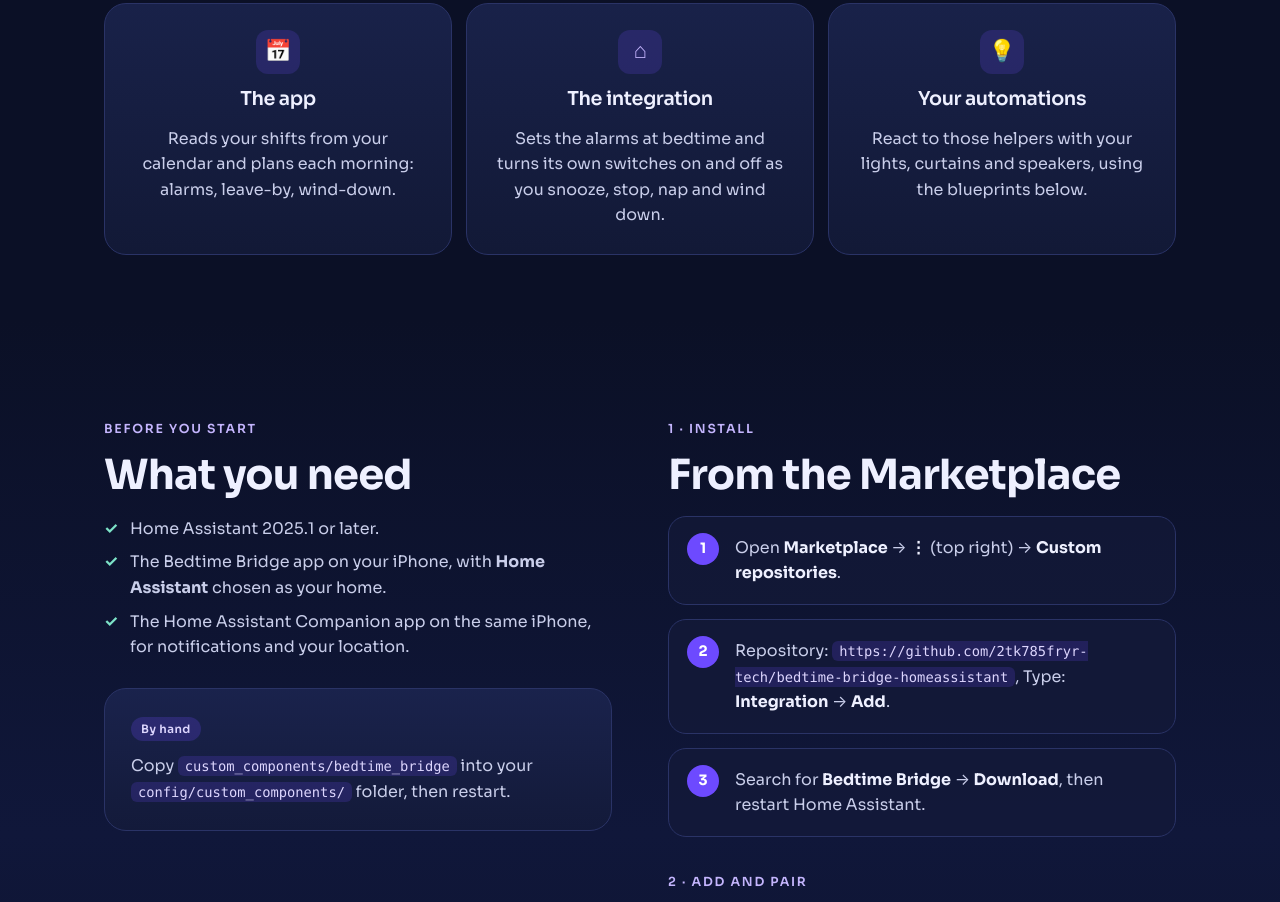
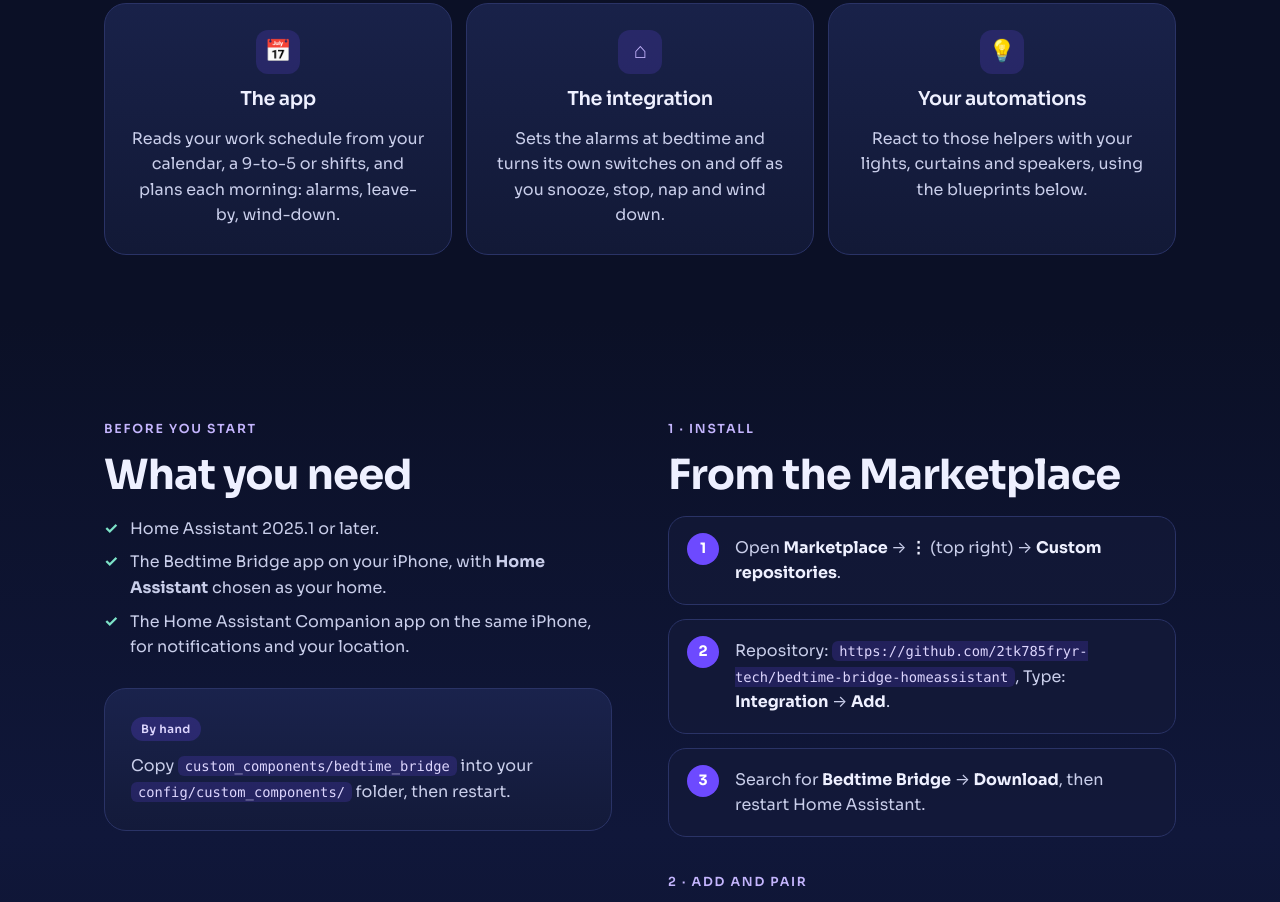
Before and after one commit to 2tk785fryr-tech/bedtime-bridge-homeassistant, a plain HTML site: page index.html in a window 1280 px wide. Shown: the part 1156-2058 px from the top of the page. Drawn offline with Linux system fonts and the light colour scheme.

Commit message:
0.5.4.1: regular schedules too, the new snooze, iCloud-ready Get buttons

```diff
--- a/index.html
+++ b/index.html
@@ -434,7 +434,7 @@ nav.top.scrolled { background: rgba(11,16,38,.92); box-shadow: 0 8px 30px rgba(0
   <div class="wrap">
     <div class="center" style="margin-bottom:36px"><span class="eyebrow">How it fits together</span><h2>Your phone plans. Your house acts.</h2></div>
     <div class="flow">
-      <div class="card"><div class="ico" style="margin:0 auto 14px">📅</div><h3>The app</h3><p>Reads your shifts from your calendar and plans each morning: alarms, leave-by, wind-down.</p></div>
+      <div class="card"><div class="ico" style="margin:0 auto 14px">📅</div><h3>The app</h3><p>Reads your work schedule from your calendar, a 9-to-5 or shifts, and plans each morning: alarms, leave-by, wind-down.</p></div>
       <div class="card"><div class="ico" style="margin:0 auto 14px">⌂</div><h3>The integration</h3><p>Sets the alarms at bedtime and turns its own switches on and off as you snooze, stop, nap and wind down.</p></div>
       <div class="card"><div class="ico" style="margin:0 auto 14px">💡</div><h3>Your automations</h3><p>React to those helpers with your lights, curtains and speakers, using the blueprints below.</p></div>
     </div>
```
